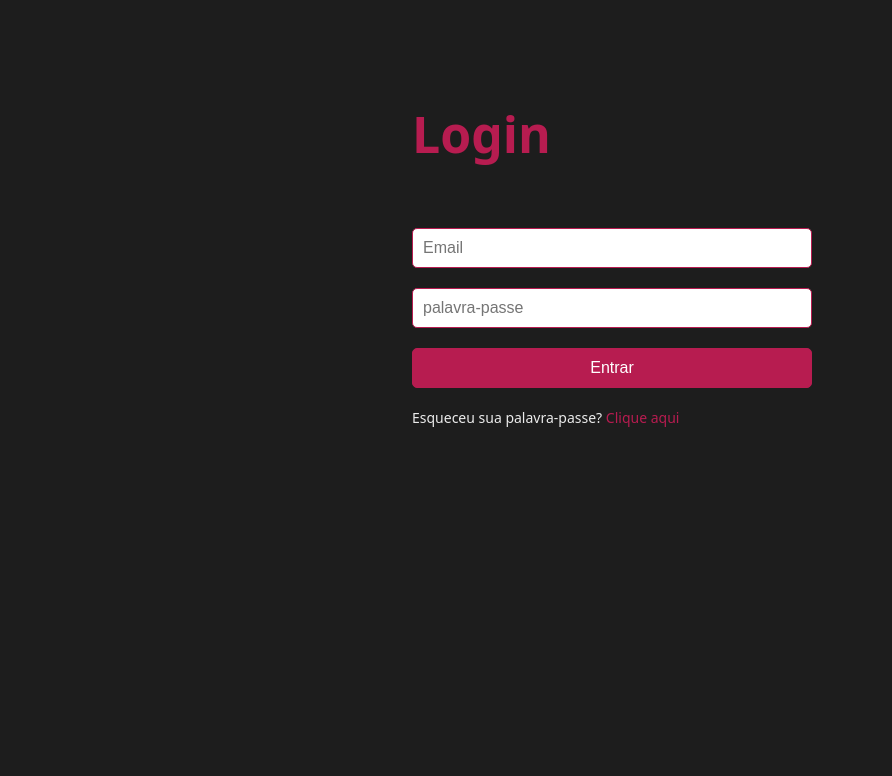
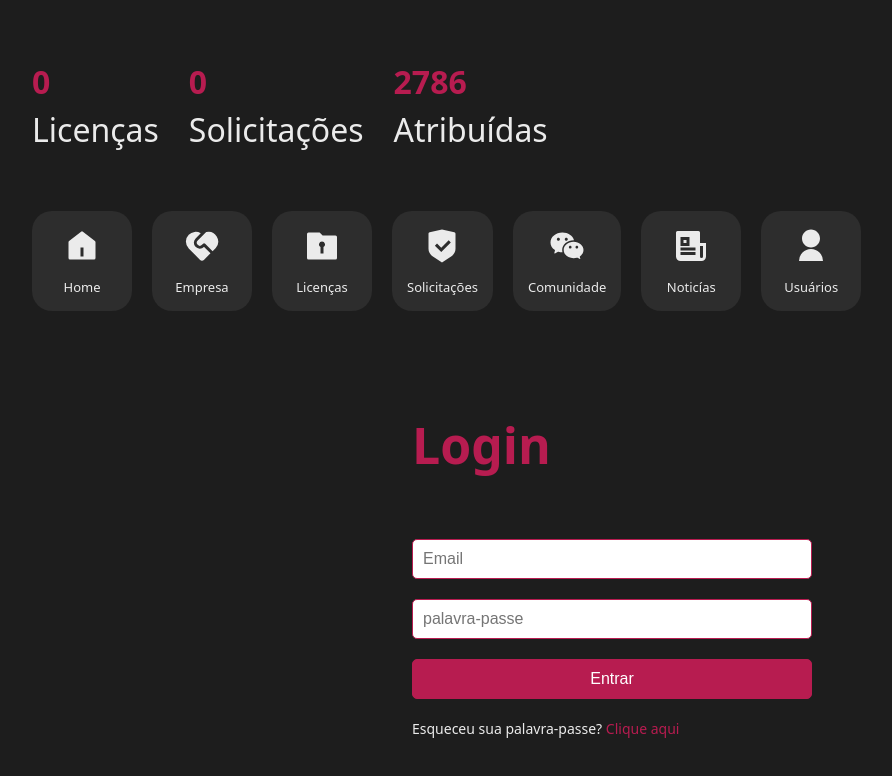
Before and after one commit to Cacimbo-angolan-software-factory/cacimbo-web, a React (Vite) app: page /login in a window 1280 px wide. Shown: the top 776 px of the page, without its empty margins (28-920 px from the left). Built offline with nearby package versions, Linux system fonts and the light colour scheme; no server answers.

Commit message:
temporary fix

```diff
--- a/src/App.tsx
+++ b/src/App.tsx
@@ -4,9 +4,7 @@ import { Routes, Route } from 'react-router-dom';
 function App() {
   return (
     <>
-      {/* <Routes> */}
       <AdminPage />
-      {/* </Routes> */}
     </>
   );
 }
--- a/src/pages/admin/adminRoute/AdminPage.tsx
+++ b/src/pages/admin/adminRoute/AdminPage.tsx
@@ -14,7 +14,7 @@ const AdminPage: React.FC = () => {
 
   return (
     <AdminContainer>
-      {token && (
+      {!token && (
         <>
           <Stats />
           <Menu />
```
